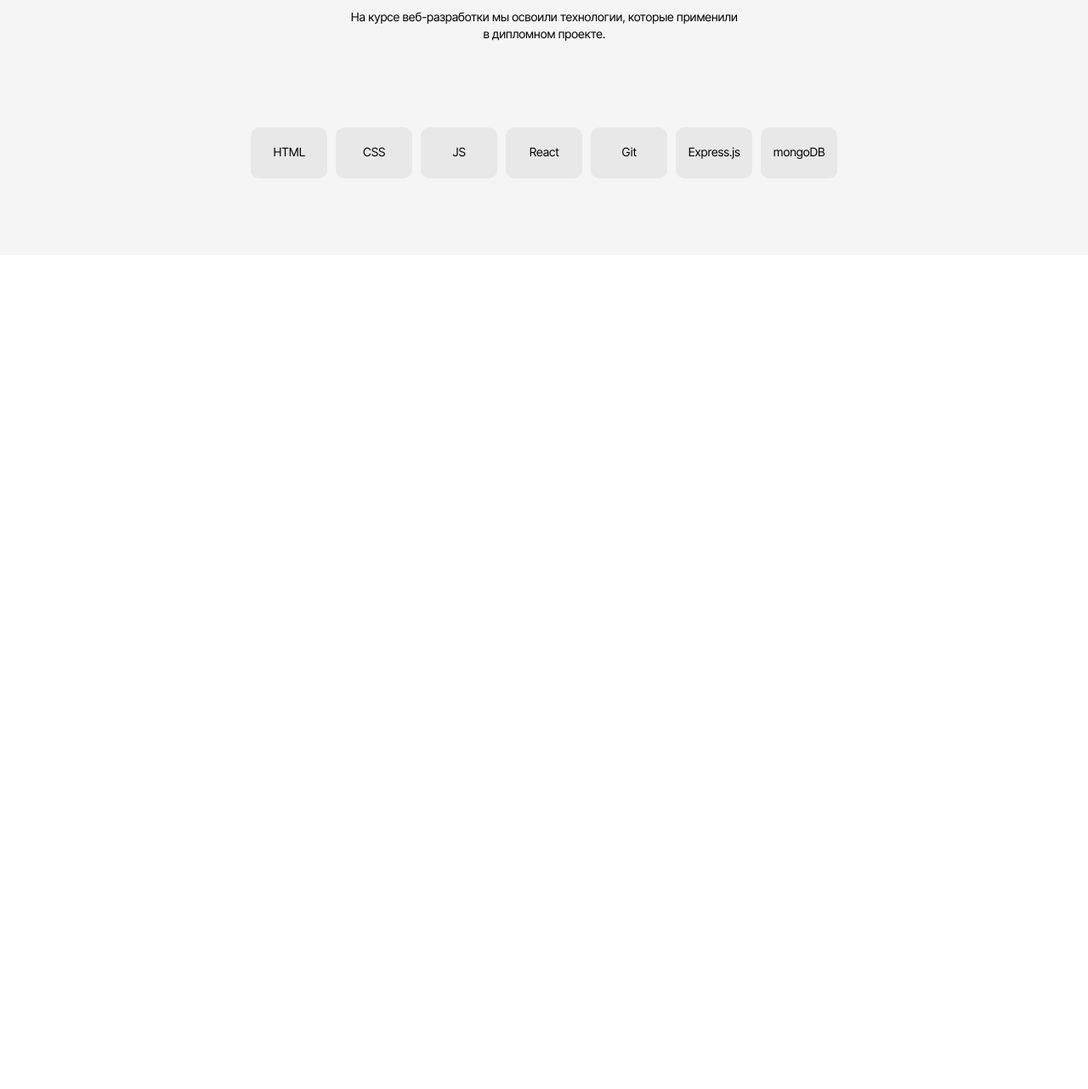
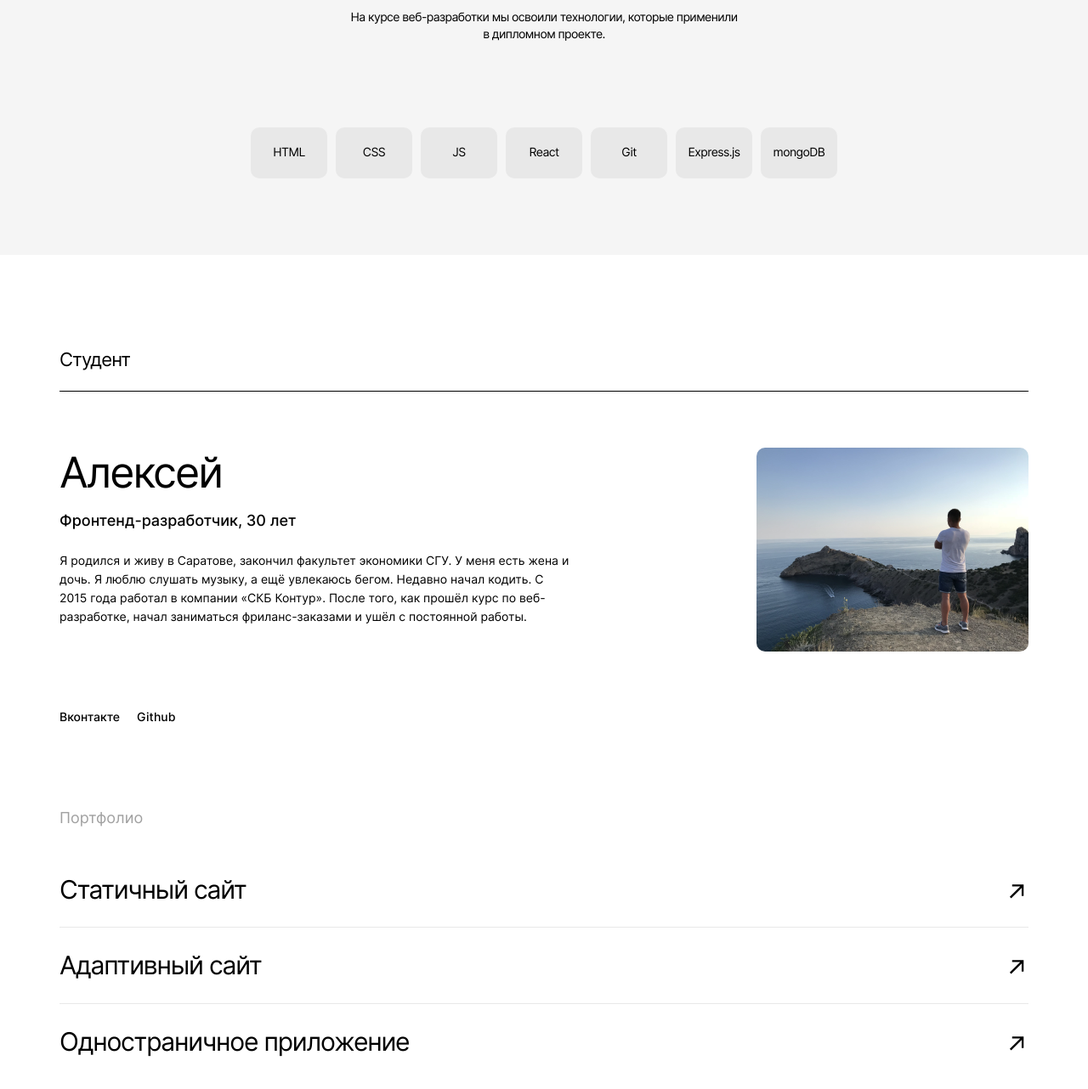
Before and after one commit to Lehano-A/movies-explorer-frontend, a React app: page / in a window 1280 px wide. Shown: the part 1567-2849 px from the top of the page at 85% size. Before the commit the page ends 1867 px from the top, so only its background shows below. Built offline with nearby package versions, Linux system fonts and the light colour scheme.

Commit message:
Блоки Student и Portfolio сверстаны

```diff
--- a/src/blocks/description-text/description-text.css
+++ b/src/blocks/description-text/description-text.css
@@ -7,7 +7,12 @@
 }
 
 .Techs .description-text {
-  width: 460px;
+  max-width: 460px;
   text-align: center;
   letter-spacing: -0.04em;
 }
+
+.Student .description-text {
+  max-width: 600px;
+  line-height: 1.57;
+}
--- /dev/null
+++ b/src/blocks/title-description/title-description.css
@@ -0,0 +1,14 @@
+.title-description {
+  font-size: 50px;
+  font-weight: 400;
+  line-height: 1.16;
+  letter-spacing: -0.04em;
+}
+
+.Techs .title-description {
+  margin: 90px 0 0;
+}
+
+.Student .title-description {
+  margin: 0;
+}
--- a/src/components/Main/Main.js
+++ b/src/components/Main/Main.js
@@ -1,13 +1,14 @@
 import React from "react";
 import AboutProject from "./AboutProject/AboutProject";
 import Tech from "./Techs/Techs";
+import Student from "./Student/Student";
 
 function Main() {
   return (
     <main>
       <AboutProject />
       <Tech />
-
+      <Student />
     </main>
   )
 }
--- /dev/null
+++ b/src/components/Main/Portfolio/Portfolio.css
@@ -0,0 +1,3 @@
+.Portfolio {
+  padding-top: 100px;
+}
--- /dev/null
+++ b/src/components/Main/Portfolio/Portfolio.js
@@ -0,0 +1,20 @@
+import React from "react";
+
+function Portfolio() {
+
+  return (
+
+    <section className="Portfolio">
+      <h2 className="portfolio__title">Портфолио</h2>
+      <ul className="portfolio__works">
+        <li>Статичный сайт</li>
+        <li>Адаптивный сайт</li>
+        <li>Одностраничное приложение</li>
+      </ul>
+    </section>
+
+  )
+
+}
+
+export default Portfolio;
--- /dev/null
+++ b/src/components/Main/Portfolio/__title/portfolio__title.css
@@ -0,0 +1,7 @@
+.portfolio__title {
+  font-size: 18px;
+  font-weight: 400;
+  line-height: 1.11;
+  color: #a0a0a0;
+  margin: 0 0 50px;
+}
--- /dev/null
+++ b/src/components/Main/Portfolio/__works/portfolio__works.css
@@ -0,0 +1,28 @@
+.portfolio__works {
+  list-style: none;
+  padding-inline-start: 0;
+  font-size: 30px;
+  font-weight: 400;
+  line-height: 1.66;
+  letter-spacing: -0.04em;
+}
+
+.portfolio__works li {
+  display: flex;
+  justify-content: space-between;
+  border-bottom: 1px #e8e8e8 solid;
+  padding-bottom: 19px;
+}
+
+.portfolio__works li:last-child {
+  border: none;
+}
+
+.portfolio__works li::after {
+  content: url("./../../../../images/arrow-to-corner.svg");
+  padding-right: 5px;
+}
+
+.portfolio__works li:nth-child(1n):not(:first-child) {
+  padding-top: 20px;
+}
--- /dev/null
+++ b/src/components/Main/Student/Student.css
@@ -0,0 +1,5 @@
+.Student {
+  min-height: 1079px;
+  margin-left: 70px;
+  margin-right: 70px;
+}
--- /dev/null
+++ b/src/components/Main/Student/Student.js
@@ -0,0 +1,35 @@
+import React from "react";
+import studentsPhoto from './../../../images/students_photo.jpg';
+import Portfolio from './../Portfolio/Portfolio.js'
+
+function Student() {
+  return (
+
+    <section className="Student">
+      <h2 className="title-block">Студент</h2>
+      <div className="student__about-student-photo-box">
+        <div className="student__about-student-box">
+          <div>
+            <h3 className="title-description">Алексей</h3>
+            <p className="student__about">Фронтенд-разработчик, 30 лет</p>
+            <p className="description-text">Я родился и живу в Саратове, закончил факультет экономики СГУ. У меня есть жена
+              и дочь. Я люблю слушать музыку, а ещё увлекаюсь бегом. Недавно начал кодить. С 2015 года работал в компании «СКБ Контур». После того, как прошёл курс по веб-разработке, начал заниматься фриланс-заказами и ушёл с постоянной работы.</p>
+          </div>
+          <ul className="student__contacts">
+            <li>Вконтакте</li>
+            <li>Github</li>
+          </ul>
+        </div>
+
+        <img className="student__photo" src={studentsPhoto} alt="Фотография студента факультета веб-разработки"></img>
+
+      </div>
+
+      <Portfolio />
+
+    </section>
+
+  )
+}
+
+export default Student;
--- /dev/null
+++ b/src/components/Main/Student/__about-student-box/student__about-student-box.css
@@ -0,0 +1,5 @@
+.student__about-student-box {
+  display: flex;
+  flex-direction: column;
+  justify-content: space-between;
+}
--- /dev/null
+++ b/src/components/Main/Student/__about-student-photo-box/student__about-student-photo-box.css
@@ -0,0 +1,5 @@
+.student__about-student-photo-box {
+  display: flex;
+  justify-content: space-between;
+  margin-top: 66px;
+}
--- /dev/null
+++ b/src/components/Main/Student/__about/student__about.css
@@ -0,0 +1,7 @@
+.student__about {
+  font-size: 18px;
+  font-weight: 500;
+  line-height: 1.11;
+  margin-top: 18px;
+  margin-bottom: 26px;
+}
--- /dev/null
+++ b/src/components/Main/Student/__contacts/student__contacts.css
@@ -0,0 +1,14 @@
+.student__contacts {
+  display: flex;
+  list-style: none;
+  font-size: 14px;
+  line-height: 1.21;
+  font-weight: 500;
+  padding-inline-start: 0;
+  margin-top: 99px;
+  margin-bottom: 0;
+}
+
+.student__contacts li:nth-child(1n):not(:last-child) {
+  margin-right: 20px;
+}
--- /dev/null
+++ b/src/components/Main/Student/__photo/student__photo.css
@@ -0,0 +1,5 @@
+.student__photo {
+  max-width: 320px;
+  height: 240px;
+  border-radius: 10px;
+}
--- a/src/components/Main/Techs/Techs.js
+++ b/src/components/Main/Techs/Techs.js
@@ -6,10 +6,10 @@
     <section className="Techs">
       <h2 className="title-block">Технологии</h2>
       <div className="techs__info-box">
-        <h3 className="techs__title">7 технологий</h3>
+        <h3 className="title-description">7 технологий</h3>
         <p className="description-text">На курсе веб-разработки мы освоили технологии, которые применили в дипломном проекте.</p>
       </div>
-      <ul className="techs__all-techs">
+      <ul className="techs__used-techs">
         <li>HTML</li>
         <li>CSS</li>
         <li>JS</li>
--- a/src/components/Main/Techs/__all-techs/techs__all-techs.css
+++ b/src/components/Main/Techs/__used-techs/techs__used-techs.css
@@ -1,4 +1,4 @@
-.techs__all-techs {
+.techs__used-techs {
   list-style: none;
   display: flex;
   justify-content: center;
@@ -7,7 +7,7 @@
   margin: 0;
 }
 
-.techs__all-techs li {
+.techs__used-techs li {
   display: flex;
   align-items: center;
   justify-content: center;
@@ -21,6 +21,6 @@
   letter-spacing: -0.04em;
 }
 
-.techs__all-techs li:nth-child(1n):not(:last-child) {
+.techs__used-techs li:nth-child(1n):not(:last-child) {
   margin-right: 10px;
 }
--- a/src/index.css
+++ b/src/index.css
@@ -6,6 +6,7 @@
 
 @import url(./blocks/title-block/title-block.css);
 @import url(./blocks/description-text/description-text.css);
+@import url(./blocks/title-description/title-description.css);
 
 @import url(./components/Header/Header.css);
 @import url(./components/Header/__top/header__top.css);
@@ -38,4 +39,15 @@
 @import url(./components/Main/Techs/Techs.css);
 @import url(./components/Main/Techs/__title/techs__title.css);
 @import url(./components/Main/Techs/__info-box/techs__info-box.css);
-@import url(./components/Main/Techs/__all-techs/techs__all-techs.css);
+@import url(./components/Main/Techs/__used-techs/techs__used-techs.css);
+
+@import url(./components/Main/Student/Student.css);
+@import url(./components/Main/Student/__photo/student__photo.css);
+@import url(./components/Main/Student/__about-student-photo-box/student__about-student-photo-box.css);
+@import url(./components/Main/Student/__contacts/student__contacts.css);
+@import url(./components/Main/Student/__about/student__about.css);
+@import url(./components/Main/Student/__about-student-box/student__about-student-box.css);
+
+@import url(./components/Main/Portfolio/Portfolio.css);
+@import url(./components/Main/Portfolio/__title/portfolio__title.css);
+@import url(./components/Main/Portfolio/__works/portfolio__works.css);
```
Also changed, not shown: src/components/Main/Student/__photo-box/student__photo-box.css (added), src/images/arrow-to-corner.svg (added), src/images/students_photo.jpg (added).
